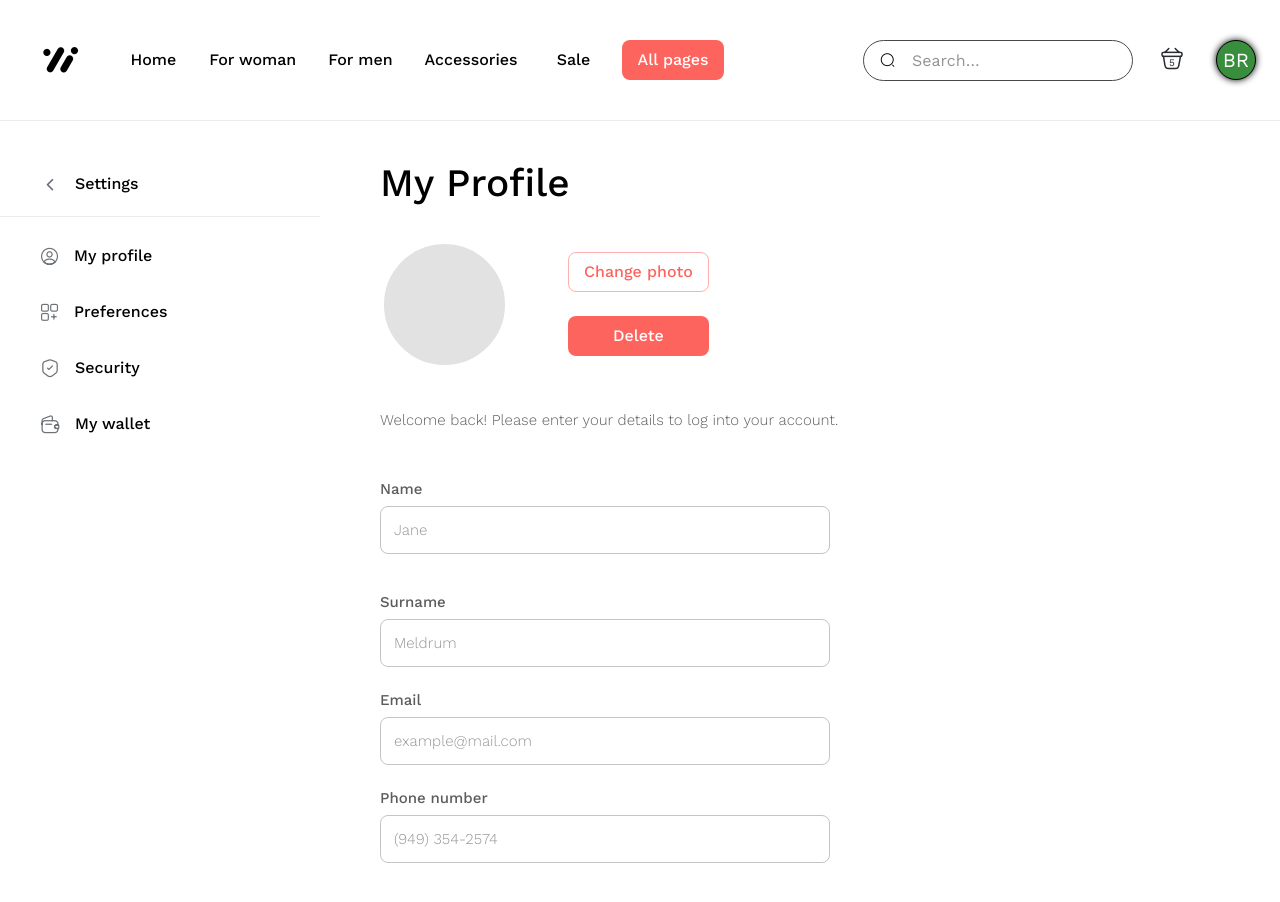
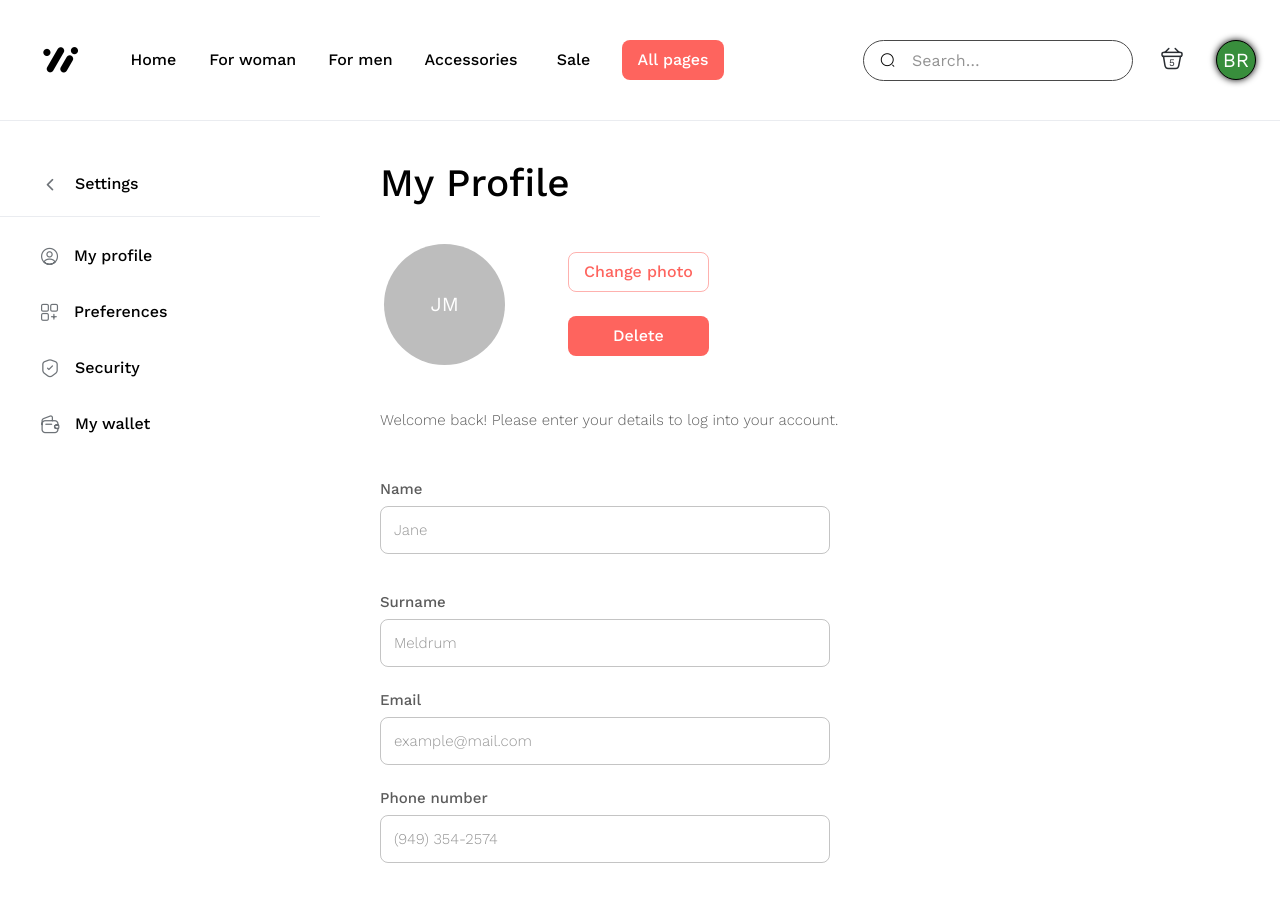
Before and after one commit to DevmianS/shoe-store-app, a Next.js app: page /profile/update in a window 1280 px wide. Shown: the top 902 px of the page. Built offline with nearby package versions, Linux system fonts and the light colour scheme.

Commit message:
feat: AvatarStatic for /profile/update

```diff
--- a/src/pages/profile/update/index.js
+++ b/src/pages/profile/update/index.js
@@ -10,6 +10,7 @@ import NavBarLayout from '@/components/Layout/NavBarLayout';
 import LinksList from '@/components/UI/LinksList';
 import ListItem from '@/components/UI/ListItem';
 import Button from '@/components/UI/Button';
+import AvatarStatic from '@/components/UI/AvatarStatic';
 
 const ProfileUpdate = () => {
   const router = useRouter();
@@ -28,15 +29,6 @@ const ProfileUpdate = () => {
     {name: 'My wallet', icon: 'wallet', click: () => console.log('Wallet')},
   ];
 
-  const TempAvatar = styled(Box)({
-    width: rwdValue(100, 150),
-    height: rwdValue(100, 150),
-    flex: `0 0 ${rwdValue(100, 150)}`,
-    background: '#e2e2e2',
-    borderRadius: '50%',
-    marginRight: rwdValue(35, 75),
-    border: '4px solid white',
-  });
 
   return (
     <>
@@ -76,7 +68,14 @@ const ProfileUpdate = () => {
               flexWrap="wrap"
               mb={rwdValue(25, 50)}
             >
-              <TempAvatar />
+              <AvatarStatic
+                variant="large"
+                sx={{
+                  marginRight: rwdValue(35, 75),
+                  border: '4px solid white',
+                  flex: `0 0 ${rwdValue(100, 150)}`,
+                }}
+              />
               <Box>
                 <Box mb="24px">
                   <Button outlined>Change photo</Button>
```
